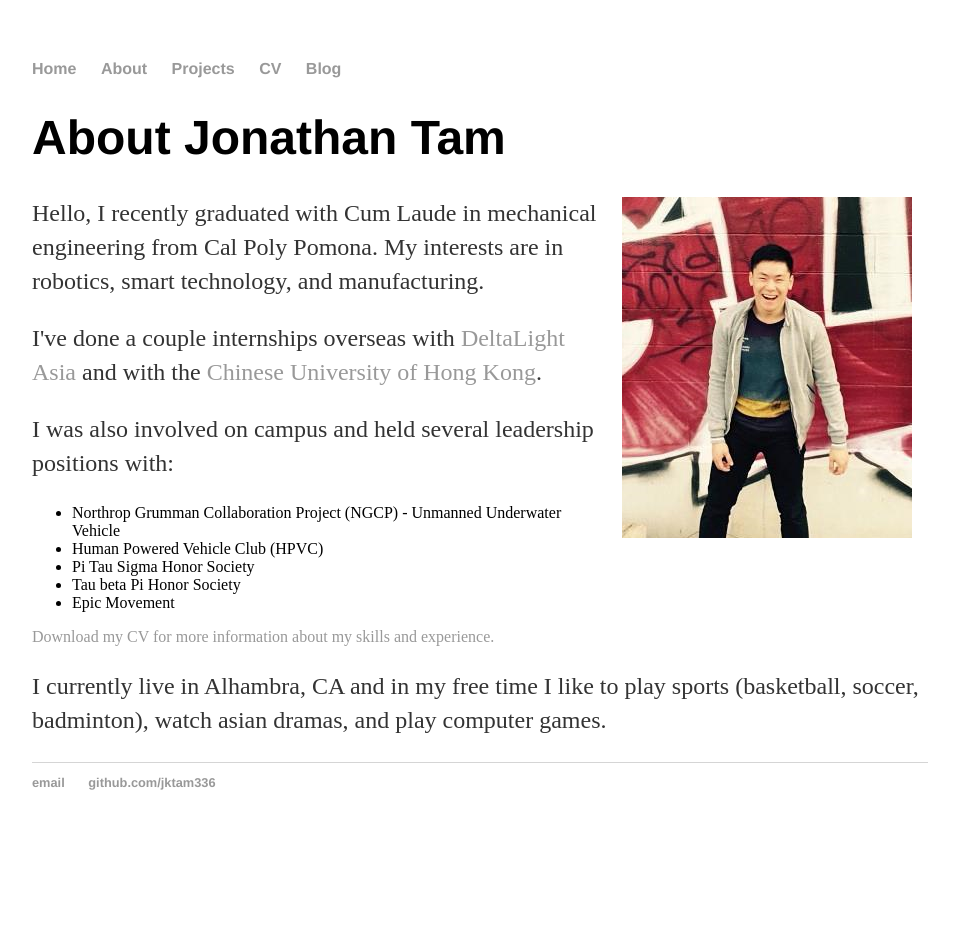
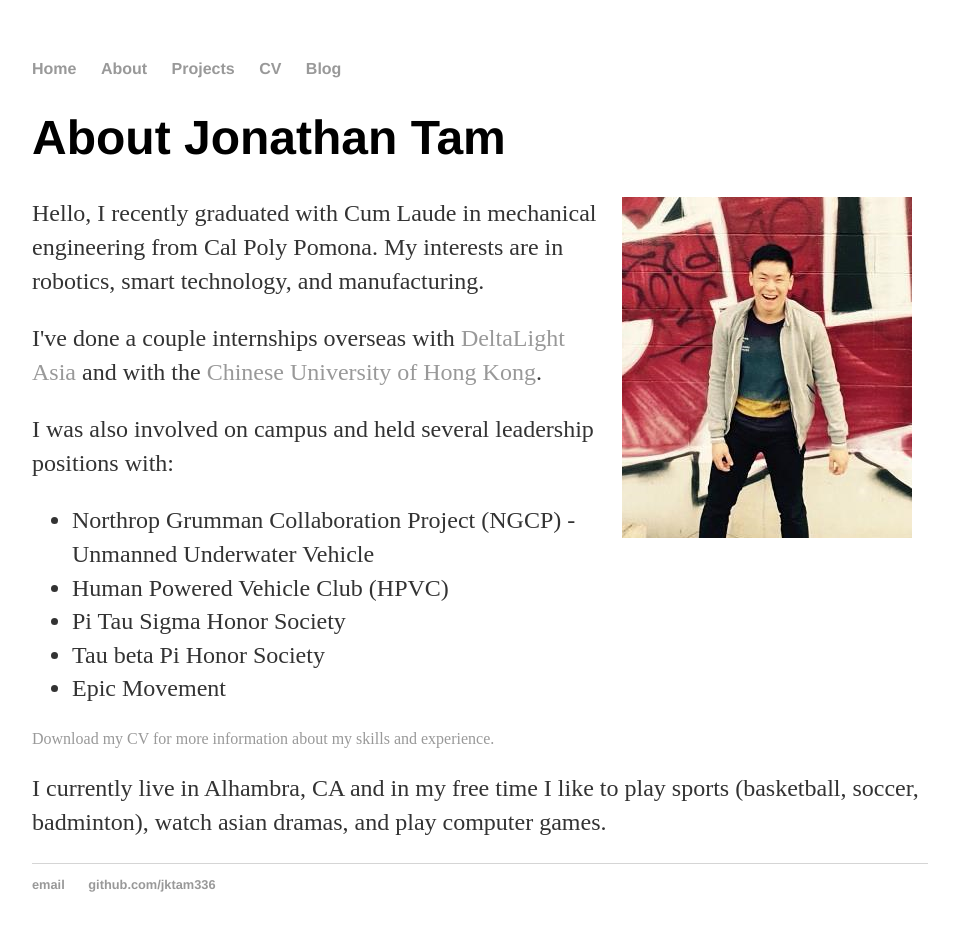
Before and after one commit to jktam336/jktam336.github.io, a Jekyll site: the page built from about/index.html, in a window 1280 px wide. Shown: the whole page, without its empty margins (160-1119 px from the left). Built offline with Jekyll 4.4.1, drawn with Linux system fonts in a browser that asks for light colours; before the commit the page ends 900 px from its top, so only the background shows below that.

Commit message:
Update main.css

```diff
--- a/css/main.css
+++ b/css/main.css
@@ -12,7 +12,7 @@ h2 { font-size: 2.7em; }
 h3 { font-size: 2.3em; }
 h4 { font-size: 1.9em; }
 
-p, p ul {font-size: 1.5em; line-height: 1.4em; color: #333;}
+p, ul.about, ul.uuv {font-size: 1.5em; line-height: 1.4em; color: #333;}
 
 footer {border-top: 1px solid #d5d5d5; font-size: .8em;}
 
```
